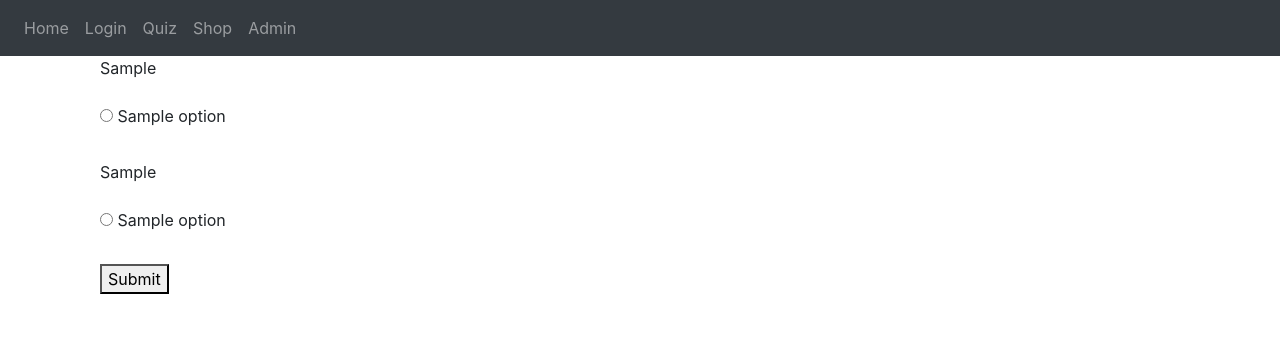
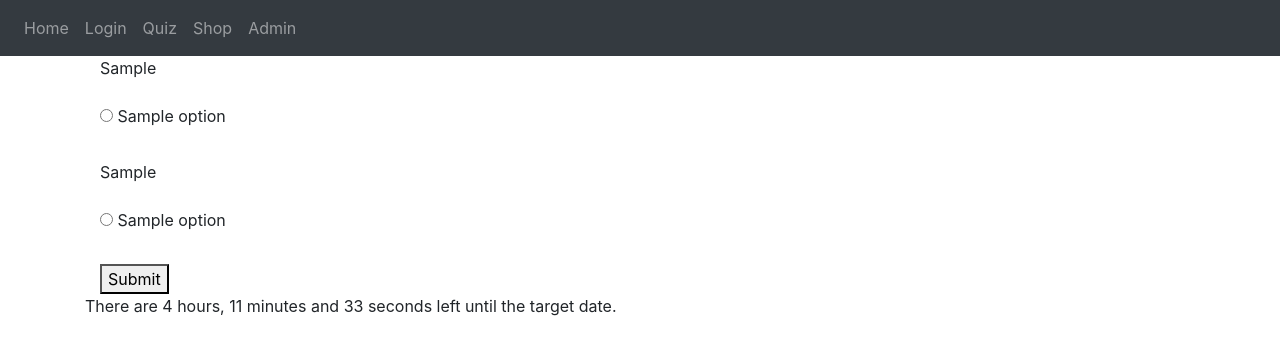
Before and after one commit to mihais137/aplicatietutorialpythonflask, a Flask app: template website/templates/quiz.html in a window 1280 px wide. Shown: the top 355 px of the page. Run offline with Flask 2, Linux system fonts and the light colour scheme; the template is opened without the code that fills it: most values are stand-ins (such as "Sample title", 1, 10 or a date in 2020); parts of the project's set-up code (start-up, migrations or seed data) failed here and were passed over; some libraries are stand-ins or nearby versions.

Commit message:
am adaugat versiunea 1 de timer

```diff
--- a/website/templates/quiz.html
+++ b/website/templates/quiz.html
@@ -46,6 +46,31 @@
 
 </div>
 
+<div class = Timer>
+
+  <p>There are <span id ="hours"></span> hours, <span id="minutes"></span> minutes and <span id="seconds"></span> seconds left until the target date.</p>
+
+</div>
+
+<script>
+        // function to update the countdown timer
+        function updateTimer() {
+            var targetDate = new Date("March 1, 2023 00:00:00").getTime(); // set the target date for the countdown timer
+            var now = new Date().getTime(); // get the current date and time
+            var timeLeft = targetDate - now; // calculate the time left until the target date
+            var hoursLeft = Math.floor((timeLeft % (1000 * 60 * 60 * 24)) / (1000 * 60 * 60));
+            var minutesLeft = Math.floor((timeLeft % (1000 * 60 * 60)) / (1000 * 60)); // get the number of minutes left
+            var secondsLeft = Math.floor((timeLeft % (1000 * 60)) / 1000); // get the number of seconds left
+
+            document.getElementById("hours").innerHTML = hoursLeft; // update the minutes left on the page
+            document.getElementById("minutes").innerHTML = minutesLeft; // update the minutes left on the page
+            document.getElementById("seconds").innerHTML = secondsLeft; // update the seconds left on the page
+        }
+
+        // update the countdown timer every second
+        setInterval(updateTimer, 1000);
+    </script>
+
 <!-- <script>
     $('#id_form-0-project').on('change', function() {
     $('#status').text($(this).find('option').map(function(i, e){
```
Also changed, not shown: website/models.py (+7 -6 lines), website/views.py (+13 -3 lines), instance/database.db.
